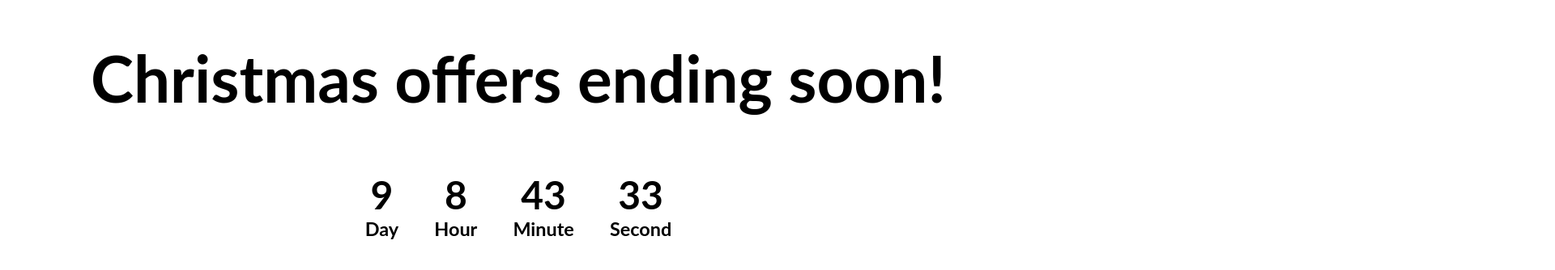
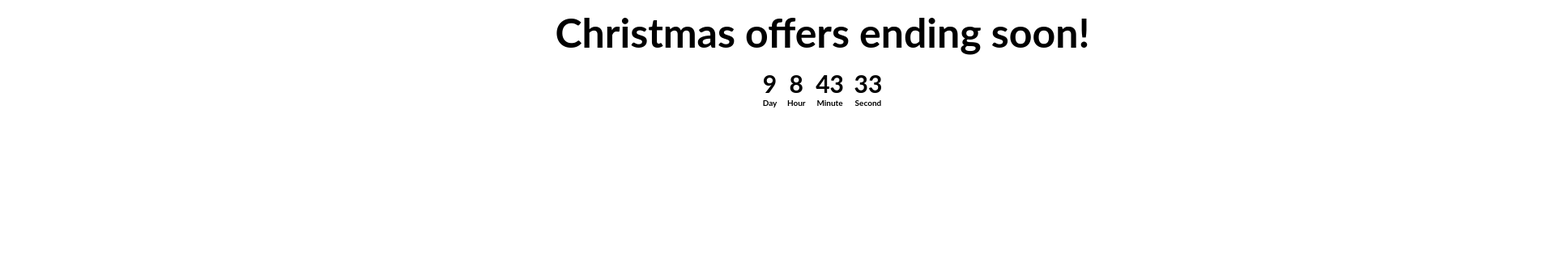
Before and after one commit to W4n1/CountDownClock-IMM, a plain HTML site: page index.html in a window 1280 px wide. Shown: the top 334 px of the page at 81% size, 1920 px wide, since content can reach past the window. Drawn offline with Linux system fonts and the light colour scheme.

Commit message:
adjust and width

```diff
--- a/index.js
+++ b/index.js
@@ -21,6 +21,12 @@ const countDown = () => {
     document.querySelector('.hour'). innerText = textHour;
     document.querySelector('.minute'). innerText = textMinute;
     document.querySelector('.second'). innerText = textSecond;
+    document.querySelector('.second'). innerText = textSecond;
+
+    document.getElementById("height_width").style.height = "162px";
+    document.getElementById("height_width").style.width = "2031px";
+
+
 
     console.log(gap);
 };
--- a/style.css
+++ b/style.css
@@ -3,28 +3,36 @@
     padding: 0;
     box-sizing: border-box;
     text-align: center;
+    font-size: 10px;
+
 }
 body{
     font-family: "Lato", sans-serif;
+    height: 81px;
+    width: 2031px
+
 }
 
 h2{
     font-size: 5rem;
     font-weight: bold;
-    padding: 3rem;
+    padding: 1rem;
 }
+
 .coming-soon {
-    min-height: 100vh;
+    min-height: 10vh;
     align-items: center;
     flex-direction: column;
     justify-content: center;
+
 }
 
 
 .countdown {
     display: inline-block;
     font-size: 20px;
-    padding: 20px; *
+    padding: 5px;
+
 
 }  /* this setting is not showing */
 
```
Also changed, not shown: index.html (+0 -1 lines).
